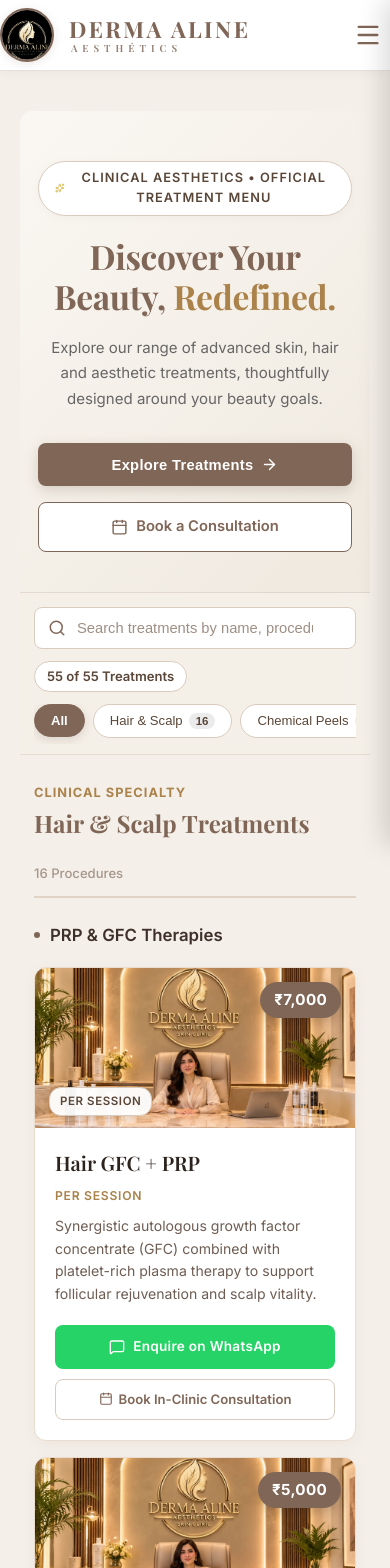
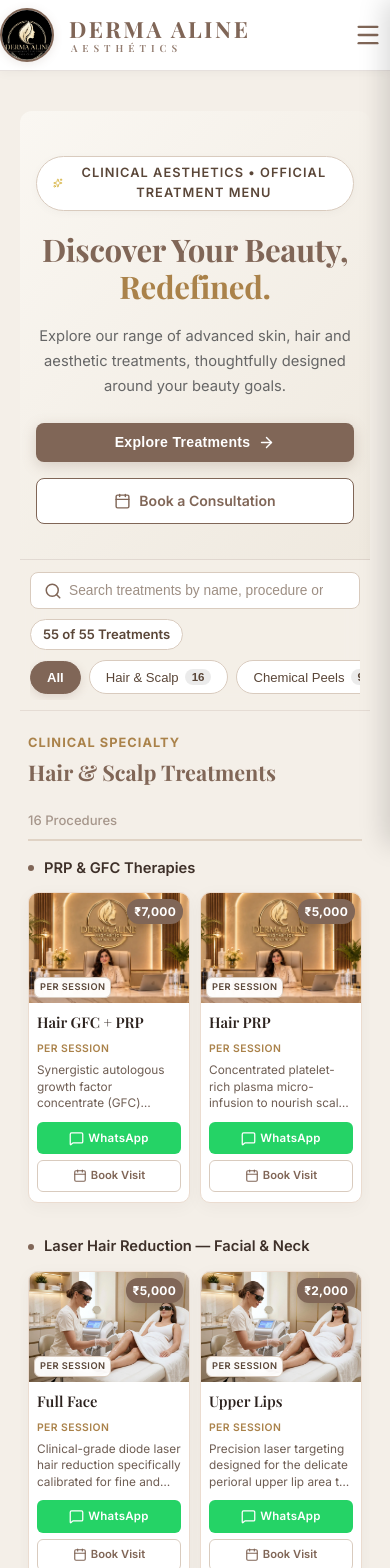
Before and after one commit to Apurv-dwivedi/derma_aline, a React (Vite) app in the folder frontend/: page /treatments in a window 390 px wide. Shown: the top 1568 px of the page. Built offline with nearby package versions, Linux system fonts and the light colour scheme; no server answers; a web font is replaced by a local one.

Commit message:
style(treatments): display treatment cards side-by-side in 2-column grid on mobile phones

```diff
--- a/frontend/src/pages/Treatments.jsx
+++ b/frontend/src/pages/Treatments.jsx
@@ -291,8 +291,9 @@ const Treatments = () => {
                               title={`Enquire about ${treatment.name} via WhatsApp`}
                               aria-label={`Enquire about ${treatment.name} on WhatsApp`}
                             >
-                              <MessageSquare size={16} />
-                              <span>Enquire on WhatsApp</span>
+                              <MessageSquare size={15} />
+                              <span className="desktop-btn-label">Enquire on WhatsApp</span>
+                              <span className="mobile-btn-label">WhatsApp</span>
                             </a>
 
                             <Link
@@ -301,7 +302,8 @@ const Treatments = () => {
                               title={`Request an in-clinic consultation for ${treatment.name}`}
                             >
                               <Calendar size={14} />
-                              <span>Book In-Clinic Consultation</span>
+                              <span className="desktop-btn-label">Book In-Clinic Consultation</span>
+                              <span className="mobile-btn-label">Book Visit</span>
                             </Link>
                           </div>
                         </div>
--- a/frontend/src/styles/treatments.css
+++ b/frontend/src/styles/treatments.css
@@ -479,6 +479,14 @@
   text-decoration: none;
 }
 
+.desktop-btn-label {
+  display: inline;
+}
+
+.mobile-btn-label {
+  display: none;
+}
+
 .btn-whatsapp-enquire:hover {
   background-color: #1EBE5D;
   color: #FFFFFF;
@@ -677,48 +685,158 @@
 
 @media (max-width: 640px) {
   .treatment-hero {
-    padding: 50px 18px 40px;
+    padding: 45px 16px 35px;
   }
   .treatment-hero-title {
-    font-size: 2.1rem;
+    font-size: 1.95rem;
   }
   .treatment-hero-subtitle {
-    font-size: 0.94rem;
+    font-size: 0.92rem;
+    margin-bottom: 24px;
   }
   .treatment-controls-bar {
-    padding: 14px 14px 10px;
+    padding: 12px 10px 10px;
     top: 56px;
   }
   .treatment-search-row {
     flex-direction: column;
     align-items: stretch;
-    gap: 12px;
-    margin-bottom: 12px;
+    gap: 10px;
+    margin-bottom: 10px;
   }
   .treatment-search-box {
     min-width: 100%;
   }
+  .treatment-search-box input {
+    padding: 10px 36px 10px 38px;
+    font-size: 0.86rem;
+  }
+  .treatment-results-meta {
+    justify-content: space-between;
+    font-size: 0.8rem;
+  }
+
+  /* Two Treatments Side-by-Side on Phone */
   .treatments-content-container {
-    padding: 24px 14px 30px;
+    padding: 18px 8px 30px;
   }
   .treatments-cards-grid {
-    grid-template-columns: 1fr;
-    gap: 16px;
+    grid-template-columns: repeat(2, minmax(0, 1fr));
+    gap: 10px;
+  }
+  .category-section-block {
+    margin-bottom: 35px;
+    scroll-margin-top: 170px;
+  }
+  .category-section-header {
+    margin-bottom: 16px;
+    padding-bottom: 8px;
   }
   .category-section-title-wrap h2 {
-    font-size: 1.5rem;
+    font-size: 1.35rem;
   }
+  .subcategory-title {
+    font-size: 0.92rem;
+    margin-bottom: 12px;
+  }
+
+  /* Compact 2-column Treatment Card */
+  .treatment-card-item {
+    border-radius: 10px;
+  }
+  .treatment-card-top {
+    height: 110px;
+  }
+  .treatment-card-price-badge {
+    top: 6px;
+    right: 6px;
+    font-size: 0.75rem;
+    font-weight: 700;
+    padding: 3px 7px;
+    border-radius: 12px;
+  }
+  .treatment-card-subcat-badge {
+    bottom: 5px;
+    left: 5px;
+    font-size: 0.58rem;
+    padding: 2px 5px;
+    border-radius: 6px;
+    max-width: 88%;
+    white-space: nowrap;
+    overflow: hidden;
+    text-overflow: ellipsis;
+  }
+  .treatment-card-body {
+    padding: 10px 8px 10px;
+  }
+  .treatment-card-name {
+    font-size: 0.92rem;
+    line-height: 1.25;
+    margin-bottom: 3px;
+  }
+  .treatment-card-note {
+    font-size: 0.65rem;
+    margin-bottom: 4px;
+    letter-spacing: 0.04em;
+  }
+  .treatment-card-desc {
+    font-size: 0.74rem;
+    line-height: 1.4;
+    margin-bottom: 10px;
+    display: -webkit-box;
+    -webkit-line-clamp: 3;
+    -webkit-box-orient: vertical;
+    overflow: hidden;
+  }
+  .treatment-card-actions {
+    gap: 6px;
+  }
+  .btn-whatsapp-enquire {
+    padding: 7px 6px;
+    font-size: 0.72rem;
+    gap: 4px;
+    border-radius: 6px;
+    justify-content: center;
+  }
+  .btn-card-consult {
+    padding: 6px 4px;
+    font-size: 0.7rem;
+    gap: 4px;
+    border-radius: 6px;
+    justify-content: center;
+  }
+
+  /* Responsive Button Text Toggle */
+  .desktop-btn-label {
+    display: none;
+  }
+  .mobile-btn-label {
+    display: inline;
+  }
+
+  /* Consultation CTA Mobile */
   .treatment-consultation-cta {
-    padding: 45px 18px;
+    padding: 38px 16px;
+    margin-top: 10px;
+  }
+  .treatment-cta-inner h2 {
+    font-size: 1.7rem;
+  }
+  .treatment-cta-inner p {
+    font-size: 0.88rem;
+    margin-bottom: 22px;
   }
   .treatment-cta-buttons {
     flex-direction: column;
     width: 100%;
+    gap: 10px;
   }
   .btn-clinic-primary,
   .btn-clinic-outline,
   .btn-cta-consult,
   .btn-cta-whatsapp {
     width: 100%;
+    padding: 11px 18px;
+    font-size: 0.88rem;
   }
 }
```
